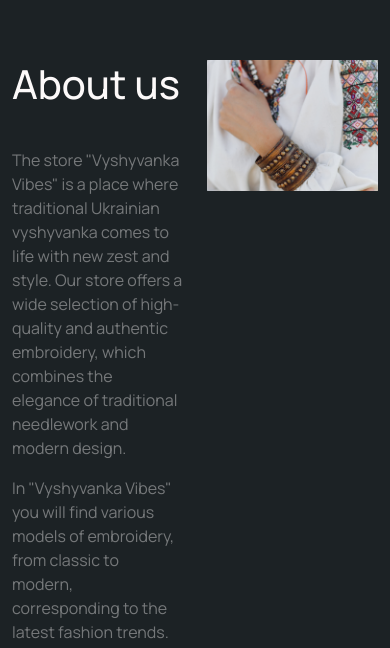
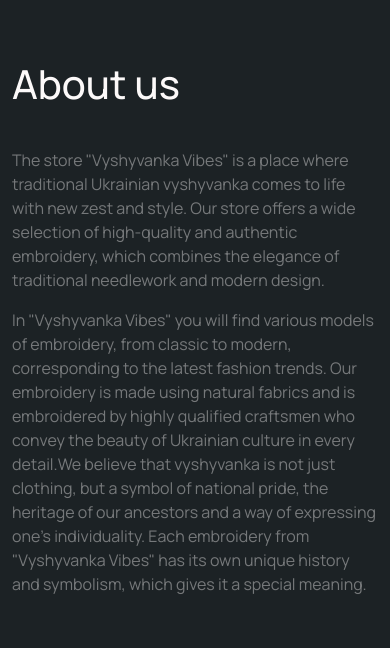
Before and after one commit to Novytska12321/Lesson1, a website built with Vite: page index.html in a window 390 px wide. Shown: the part 1183-1831 px from the top of the page. Built offline with nearby package versions, Linux system fonts and the light colour scheme; files whose address does not match are found by name.

Commit message:
add mobile and tablet version for about us section style

```diff
--- a/index.html
+++ b/index.html
@@ -86,7 +86,7 @@
   <section class="y-about-us" id="about-us">
     <div class="container">
       <div class="row">
-        <div class="col-6 col-xxl-5">
+        <div class="col-12 col-lg-6 col-xxl-5">
           <h2 class="y-about-us-heading">About us</h2>
           <p class="y-about-us-text">The store "Vyshyvanka Vibes" is a place where traditional Ukrainian vyshyvanka
             comes to life with new zest and style.
@@ -103,8 +103,8 @@
             from
             "Vyshyvanka Vibes" has its own unique history and symbolism, which gives it a special meaning.</p>
         </div>
-        <div class="col-6 col-xxl-7">
-          <div class="d-flex justify-content-end"><img class="y-about-us-img img-fluid"
+        <div class="col-12 col-lg-6 col-xxl-7">
+          <div class="d-flex justify-content-center justify-content-lg-end y-about-us-img-wrap"><img class="y-about-us-img img-fluid"
               src="/desctop-img/girlandboy.png" alt="girl and boy with vyshyvanka" /></div>
         </div>
       </div>
--- a/src/styles/layout/_about-us.scss
+++ b/src/styles/layout/_about-us.scss
@@ -4,9 +4,43 @@
   background-image: url("/desctop-img/elements.png");
   background-repeat: no-repeat;
   background-position: right bottom;
+
+  @include media-breakpoint-only(md) {
+    background-size: 60% auto;
+    background-position: right bottom;
+  }
+
+  @include media-breakpoint-only(sm) {
+    background-size: 60% auto;
+    background-position: right bottom;
+  }
+
+  @include media-breakpoint-down(sm) {
+    background-size: 60% auto;
+    background-position: right bottom;
+  }
 }
-.y-about-us-heading{
+
+.y-about-us-heading {
   font-size: 2.5rem;
   font-weight: 500;
   margin-bottom: $spacer * 2.5;
 }
+
+.y-about-us-img-wrap {
+  position: relative;
+  z-index: 1;
+
+  @include media-breakpoint-down(lg) {
+    margin-top: $spacer * 2.5;
+  }
+}
+
+.y-about-us-img {
+  @include media-breakpoint-down(lg) {
+    max-width: 44.3125rem;
+    width: 100%;
+    margin-left: auto;
+    margin-right: auto;
+  }
+}
```
